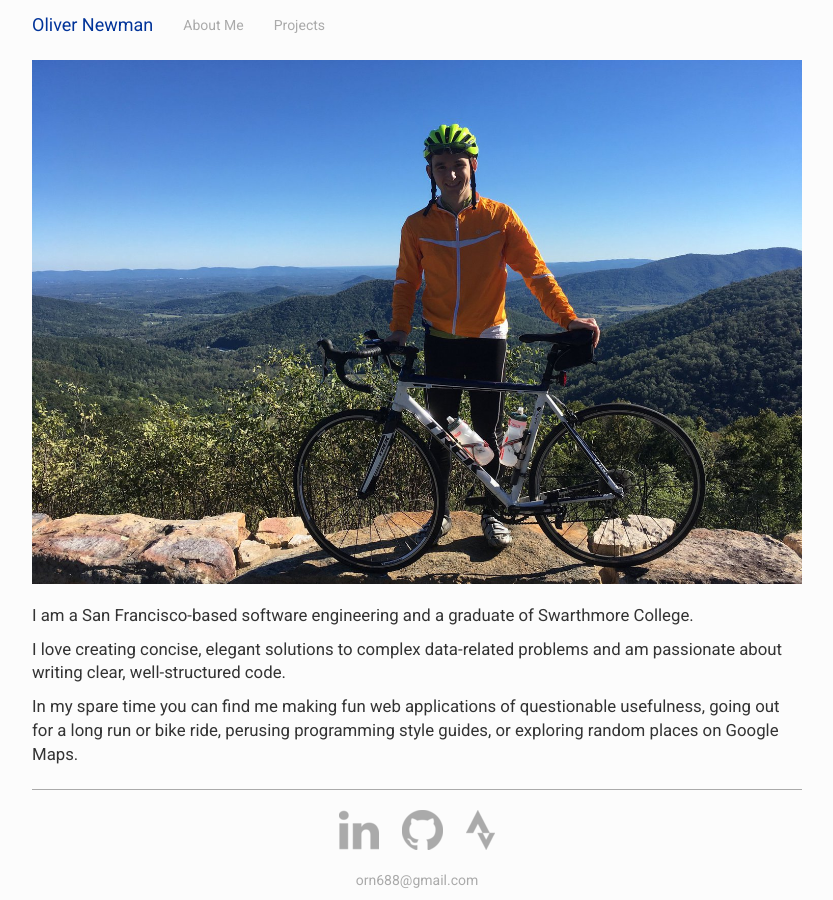
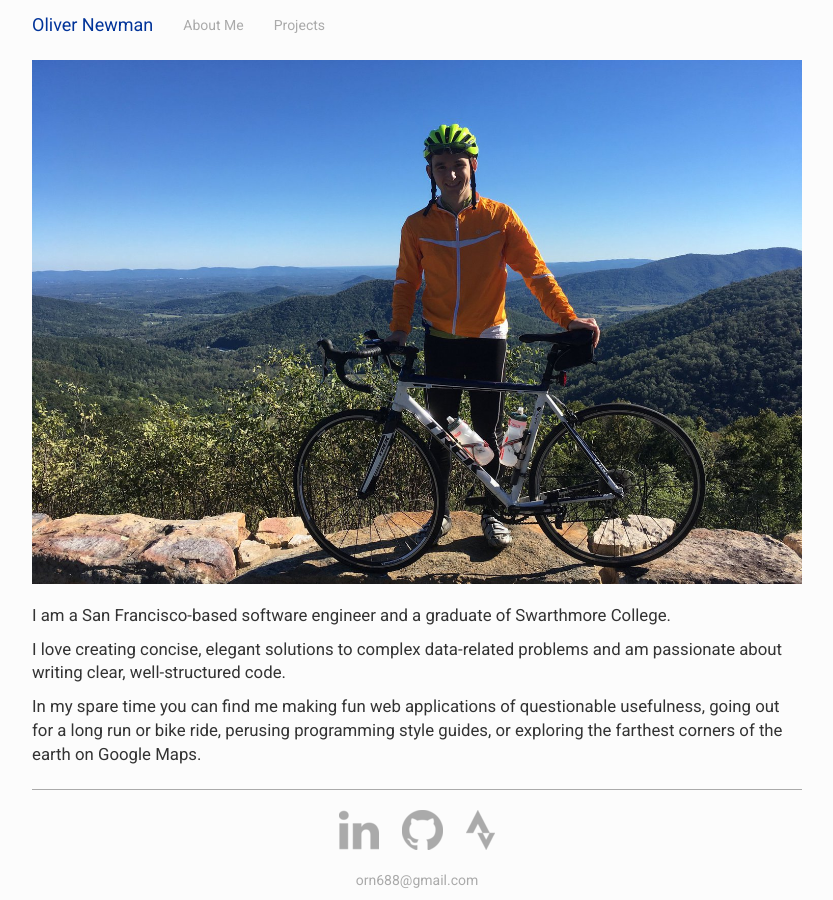
Before and after one commit to oliver-newman/personal_website, a Jekyll site: the page built from index.html, in a window 1280 px wide. Shown: the whole page, without its empty margins (223-1056 px from the left). Built offline with Jekyll 4.4.1, drawn with Linux system fonts in a browser that asks for light colours.

Commit message:
Fix typo

```diff
--- a/index.html
+++ b/index.html
@@ -10,7 +10,7 @@ permalink: /
 <div class="confined-width content container">
   <div class="big-content">
     <p>
-      I am a San Francisco-based software engineering and a graduate of
+      I am a San Francisco-based software engineer and a graduate of
       Swarthmore College.
     </p>
     <p>
@@ -20,7 +20,8 @@ permalink: /
     <p>
       In my spare time you can find me making fun web applications of
       questionable usefulness, going out for a long run or bike ride, perusing
-      programming style guides, or exploring random places on Google Maps.
+      programming style guides, or exploring the farthest corners of the earth
+      on Google Maps.
     </p>
   </div>
 </div>
```
